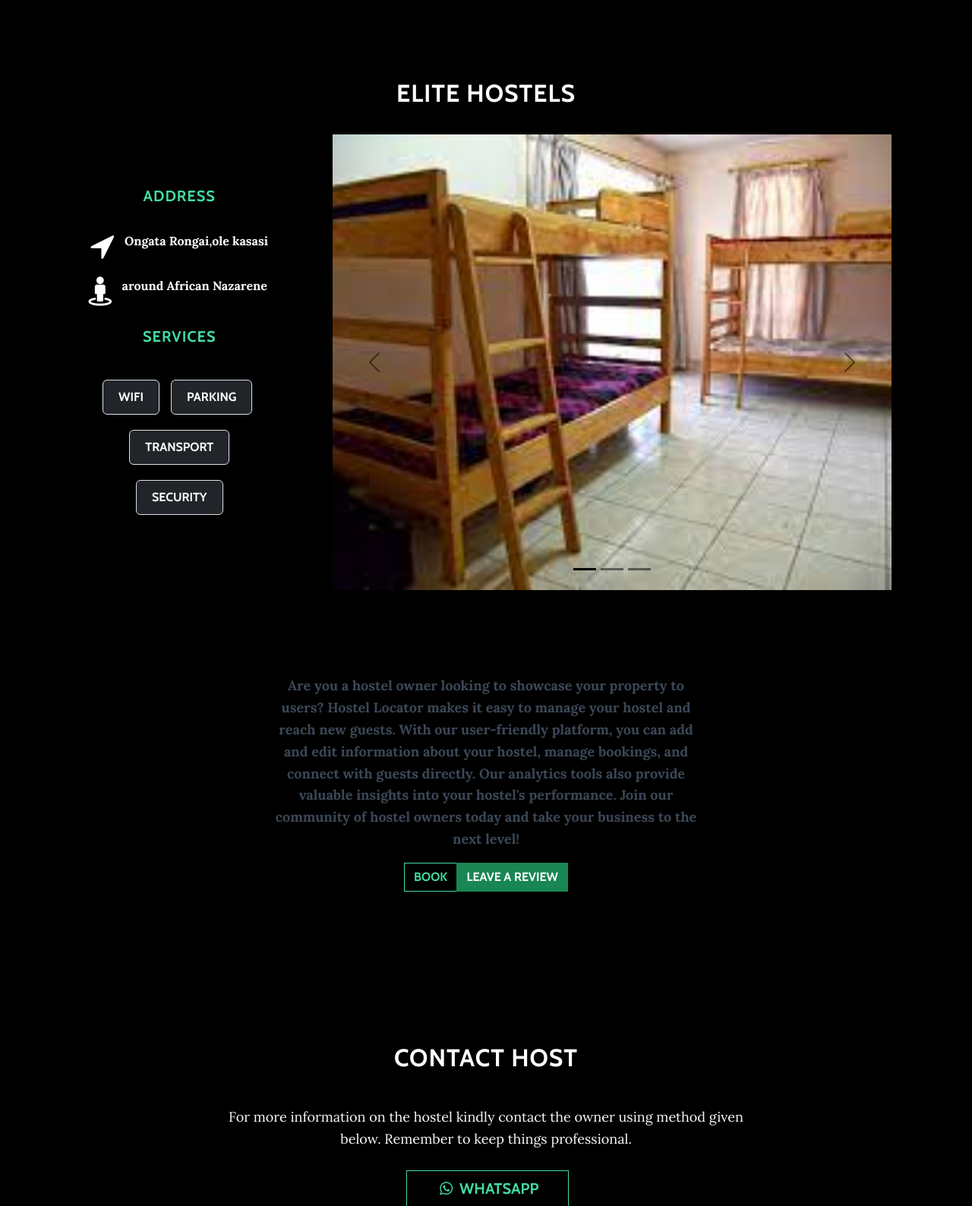
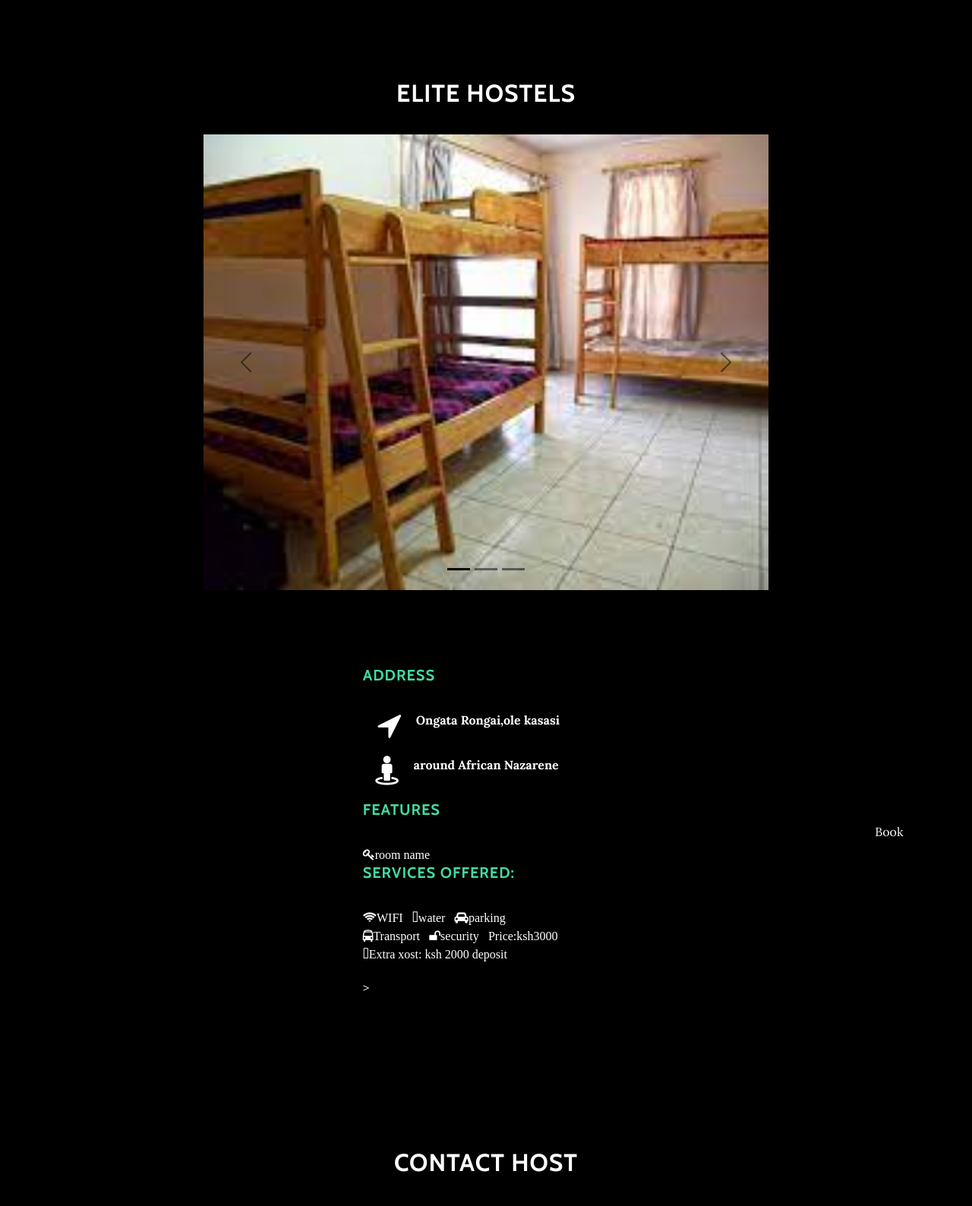
Before and after one commit to kanueven/Hostels-Locator, a Django app: page /hostels/188/ in a window 1280 px wide. Shown: the part 96-1684 px from the top of the page at 76% size. Run offline with Django 4.2, Linux system fonts and the light colour scheme; data comes from the database, SQL or seed files in the repository; both versions use the stored data as it was after the commit; some libraries are stand-ins or nearby versions.

Commit message:
worked on the details page

```diff
--- a/hostel_app/templates/dashboard.html
+++ b/hostel_app/templates/dashboard.html
@@ -59,6 +59,7 @@
         </div>
     </div>
 </div>
+<!-- Modal -->
 <div class="modal fade" role="dialog" tabindex="-1" id="hostel-modal">
     <div class="modal-dialog modal-lg modal-dialog-centered modal-dialog-scrollable modal-fullscreen-sm-down"
         role="document">
--- a/hostel_app/templates/hostel_detail.html
+++ b/hostel_app/templates/hostel_detail.html
@@ -9,70 +9,9 @@
 	<h2>{{hostel}}</h2>
 	<div class="container">
 		<div
-			class="row row-cols-sm-1 row-cols-md-2 row-cols-lg-2 row-cols-xl-2 row-cols-xxl-2 d-xl-flex justify-content-xl-center align-items-xl-center"
-		>
-			<div class="col-lg-8 col-xl-3 mx-auto">
-				<div
-					class="row gy-2 row-cols-sm-1 row-cols-md-2 row-cols-lg-2 row-cols-xl-2 row-cols-xxl-2 d-xl-flex justify-content-xl-center align-items-xl-center"
+					class="d-flex justify-content-evenly"
+					style="margin: 20px 0px"
 				>
-					<div class="col-xl-12">
-						<h5 class="text-primary">Address</h5>
-						<div
-							class="d-flex justify-content-evenly"
-							style="margin: 20px 0px"
-						>
-							<i
-								class="fa fa-location-arrow"
-								style="font-size: 39px"
-							></i
-							><strong>{{hostel.location}}</strong>
-						</div>
-						<div
-							class="d-flex justify-content-evenly"
-							style="margin: 20px 0px"
-						>
-							<i
-								class="fa fa-street-view"
-								style="font-size: 39px"
-							></i
-							><b>{{hostel.address}}&nbsp;</b>
-						</div>
-					</div>
-					<div class="col-xl-12">
-						<h5 class="text-primary">Services</h5>
-						<div
-							class="justify-content-between"
-							style="margin: 20px 0px"
-						>
-							<button
-								class="btn btn-dark border rounded"
-								type="button"
-								style="padding: 10px 20px; margin: 5px"
-							>
-								WIFI</button
-							><button
-								class="btn btn-dark border rounded"
-								type="button"
-								style="padding: 10px 20px; margin: 10px"
-							>
-								parking</button
-							><button
-								class="btn btn-dark border rounded"
-								type="button"
-								style="padding: 10px 20px; margin: 10px"
-							>
-								Transport</button
-							><button
-								class="btn btn-dark border rounded"
-								type="button"
-								style="padding: 10px 20px; margin: 10px"
-							>
-								security
-							</button>
-						</div>
-					</div>
-				</div>
-			</div>
 			<div class="col-lg-8 col-xl-8 mx-auto">
 				<div
 					class="carousel slide carousel-dark"
@@ -154,20 +93,71 @@
 	id="hosts"
 	style="margin-top: 100px"
 >
-	<div class="col-md-6 text-center">
-		<p style="font-weight: bold; font-size: 18px; margin-top: 12px">
-			Are you a hostel owner looking to showcase
-			your property to users? Hostel Locator makes it easy to manage your hostel and
-			reach new guests. With our user-friendly platform, you can add and edit information about your hostel,
-			manage bookings, and connect with guests directly. Our analytics tools also provide valuable insights
-			into your hostel's performance. Join our community of hostel owners today and take your business to the
-			next level!</p>
-		<div class="btn-group" role="group">
 
-			<a class="btn btn-outline-primary" id=btnhostelbook type="button" href="#">Book</a
-			><button class="btn btn-success" type="button">
-				Leave a review
+		<div
+
+			<div class="col-lg-8 col-xl-3 mx-auto">
+
+				<form>
+					<div class="col-xl-12">
+						<h5 class="text-primary">Address</h5>
+						<div
+							class="d-flex justify-content-evenly"
+							style="margin: 20px 0px"
+						>
+							<i
+								class="fa fa-location-arrow"
+								style="font-size: 39px"
+							></i
+							><strong>{{hostel.location}}</strong>
+						</div>
+						<div
+							class="d-flex justify-content-evenly"
+							style="margin: 20px 0px"
+						>
+							<i
+								class="fa fa-street-view"
+								style="font-size: 39px"
+							></i
+							><b>{{hostel.address}}&nbsp;</b>
+						</div>
+
+					<div class="col-xl-12">
+						<h5 class="text-primary">Features</h5>
+						<div
+							class="justify-content-between"
+							style="margin: 20px 0px"
+						>
+						<i class="fa fa-key">room name</i>
+						<div class="col-xl-12">
+							<h5 class="text-primary">Services offered:</h5>
+
+
+
+						<i class="fa fa-wifi">WIFI &nbsp;</i>
+						<i class="fa fa-water">water &nbsp;</i>
+						<i class="fa fa-car">parking &nbsp;</i>
+						<i class="fa fa-bus">Transport &nbsp;</i>
+						<i class="fa fa-unlock">security &nbsp;</i>
+
+
+								<i class="fa fa-cost">Price:ksh3000</i>
+								<i class="fa fa-wallet">Extra xost: ksh 2000 deposit</i>
+						</div>
+						</div>
+					</div>
+				</form>>
+				</div>
+			</div>
+
+
+
+
+			<div class=""
+			<a class="btn btn-outline-primary" id=btnhostelbook type="button" href="#">Book &nbsp;</a
+			>
 			</button>
+		</div>
 		</div>
 	</div>
 </div>
```
Also changed, not shown: hostel_app/forms.py (+19 -1 lines), hostel_app/templates/gyys.html (added, +74 -0 lines), hostel_app/templates/hostel_home.html (+5 -6 lines), hostel_app/templates/payment.html (added, +9 -0 lines), db.sqlite3, hostel_app/static/assets/img/Hostel.jpg (added), hostel_app/static/assets/img/NBA YoungBoy.png (deleted), hostel_app/static/assets/img/images.jpeg (added), hostel_app/static/assets/img/img2.png (deleted), hostel_app/static/assets/img/img5.png (deleted), hostel_app/static/assets/img/index1.jpeg (added), hostel_app/static/assets/img/type-C.png (added), hostel_app/templates/guest_dashboard.html (added).
